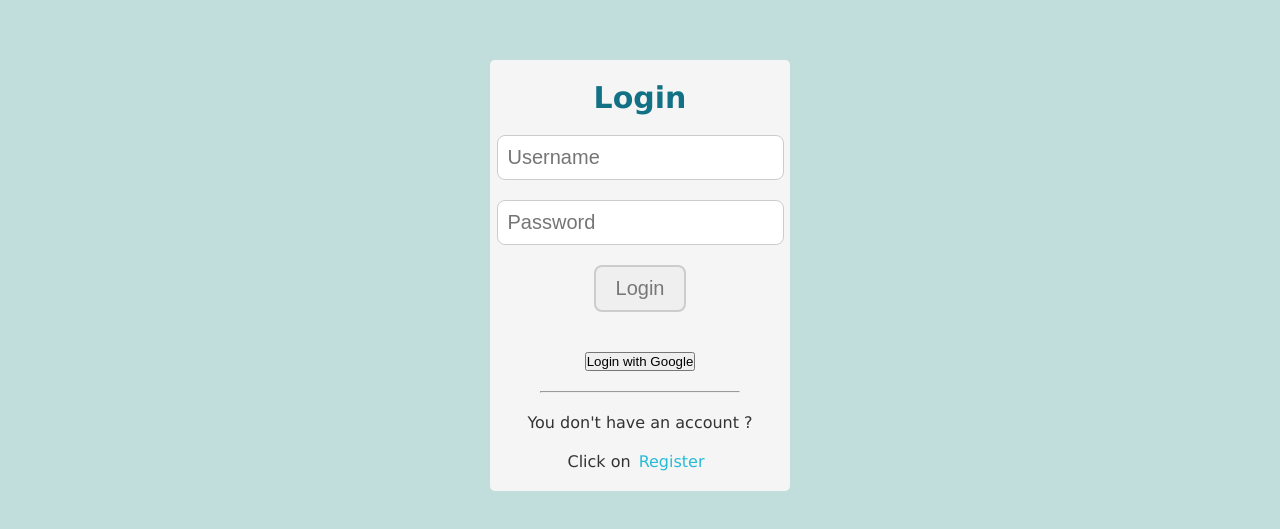
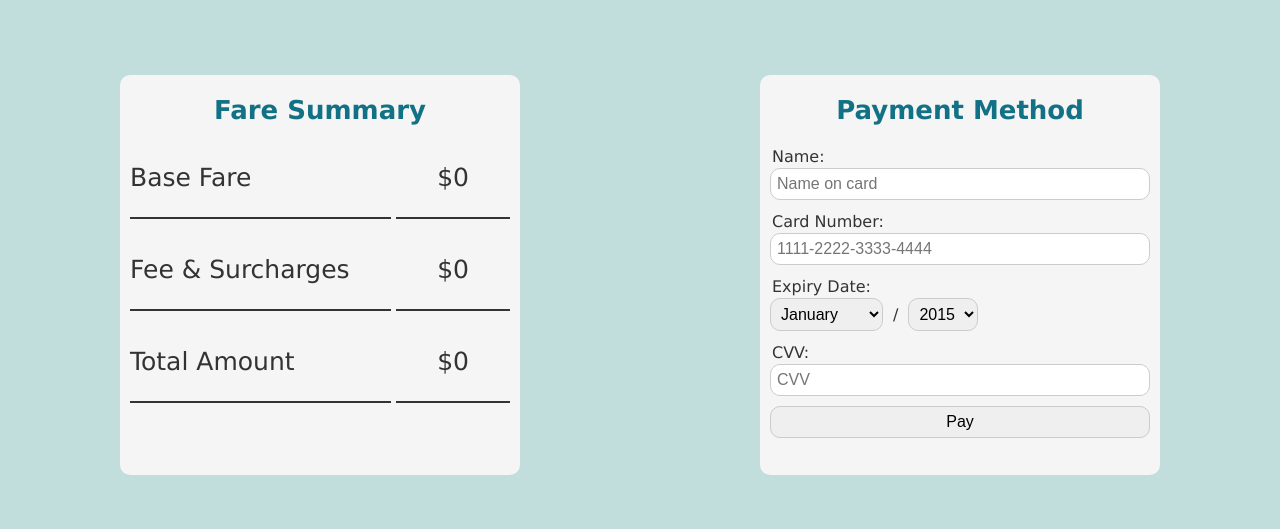
Before and after one commit to raviprakash1998/Airbus-Clone, a React (Vite) app: page /checkout in a window 1280 px wide. Before the commit this address led to /login. Shown: the part 125-654 px from the top of the page. Built offline with nearby package versions, Linux system fonts and the light colour scheme; no server answers; sample sign-in values are in the browser's storage.

Commit message:
add loading in style.css, add useEffect and required value in checkout.jsx,

```diff
--- a/src/Style.css
+++ b/src/Style.css
@@ -73,6 +73,16 @@
 .login-form-button:hover {
   background-color: #dedbdb;
 }
+.google-form-button {
+  background-color: #27bbd8;
+  padding: 6px 12px;
+  color: #fff;
+  font-size: 16px;
+}
+.google-form-button:hover {
+  background-color: #127184;
+  transition: ease-in-out 0.4s;
+}
 .hr {
   height: 1px;
   width: 200px;
@@ -133,6 +143,9 @@
 }
 /* ------------------------------All-Flights---------------------------------- */
 
+.loading {
+  text-align: center;
+}
 .flight-container {
   background-color: azure;
   margin-top: 20px;
--- a/src/components/AllFlights.jsx
+++ b/src/components/AllFlights.jsx
@@ -5,6 +5,7 @@ import { v4 as uuidv4 } from "uuid";
 import { useDispatch, useSelector } from "react-redux";
 import { useNavigate } from "react-router-dom";
 import { flightPrice } from "./SearchedData";
+import { toast } from "react-toastify";
 
 const AllFlights = () => {
   const [allFlights, setAllFlights] = useState([]);
@@ -63,9 +64,6 @@ const AllFlights = () => {
     dispatch(flightPrice(price));
 
     navigate("/checkout");
-    if (!localStorage.getItem("email")) {
-      toast.error("Error");
-    }
   };
 
   return (
@@ -74,7 +72,7 @@ const AllFlights = () => {
         {notAvailable ? (
           <h1>Flights are not available</h1>
         ) : loading ? (
-          <h1>Loading...</h1>
+          <h1 className="loading">Loading...</h1>
         ) : (
           allFlights.map((flight) => {
             return (
--- a/src/components/Login.jsx
+++ b/src/components/Login.jsx
@@ -7,12 +7,7 @@ import { UserLogin } from "./SearchedData";
 import { ToastContainer, toast } from "react-toastify";
 import "react-toastify/dist/ReactToastify.css";
 import { auth, googleProvider } from "../firebase";
-import {
-  createUserWithEmailAndPassword,
-  signInWithEmailAndPassword,
-  signInWithPopup,
-  signOut,
-} from "firebase/auth";
+import { signInWithEmailAndPassword, signInWithPopup } from "firebase/auth";
 
 const Login = ({ props }) => {
   const [email, setEmail] = useState("");
@@ -77,41 +72,6 @@ const Login = ({ props }) => {
     navigate("/register");
   };
 
-  // const handleSignIn = () => {
-  //   if (!email || !password) {
-  //     toast.error("Please fill the input fields!");
-  //   } else if (!email.includes("@")) {
-  //     toast.error("Please fill valid email id");
-  //   } else if (localStorage.getItem("email") === email) {
-  //     dispatch(UserLogin(true));
-  //     handleClose();
-  //     toast.success("Login successfully!", {
-  //       position: "top-right",
-  //       autoClose: 5000,
-  //       hideProgressBar: false,
-  //       closeOnClick: true,
-  //       pauseOnHover: true,
-  //       draggable: true,
-  //       progress: undefined,
-  //       theme: "light",
-  //     });
-  //     setTimeout(() => {
-  //       navigate("/");
-  //     }, 6000);
-  //   } else {
-  //     toast.error("User not found, please register", {
-  //       position: "top-right",
-  //       autoClose: 5000,
-  //       hideProgressBar: false,
-  //       closeOnClick: true,
-  //       pauseOnHover: true,
-  //       draggable: true,
-  //       progress: undefined,
-  //       theme: "light",
-  //     });
-  //   }
-  // };
-
   return (
     <div className="dd--flex--center dd--main--container--100vh">
       <div
@@ -142,7 +102,12 @@ const Login = ({ props }) => {
           Login
         </button>
         <ToastContainer />
-        <button onClick={googleLogin}>Login with Google</button>
+        <button
+          className="dd--outline--none dd--border-radius--8px dd--cursor--pointer google-form-button"
+          onClick={googleLogin}
+        >
+          Login with Google
+        </button>
         <hr className="hr" />
 
         <p>You don't have an account ?</p>
--- a/src/components/Register.jsx
+++ b/src/components/Register.jsx
@@ -34,9 +34,6 @@ const Register = () => {
           });
         }
       );
-      // localStorage.setItem("name", name);
-      // localStorage.setItem("email", email);
-      // localStorage.setItem("password", password);
 
       toast.success("Signed up successfully", {
         position: "top-right",
@@ -48,7 +45,7 @@ const Register = () => {
         progress: undefined,
         theme: "light",
       });
-      const user = setTimeout(() => {
+      setTimeout(() => {
         navigate("/login");
       }, 3000);
     } else {
--- a/src/pages/Checkout.jsx
+++ b/src/pages/Checkout.jsx
@@ -1,22 +1,27 @@
-import React, { useEffect } from "react";
+import React, { useEffect, useState } from "react";
 import "../Utils.css";
 import "../Style.css";
 import { useSelector } from "react-redux";
 import { useNavigate } from "react-router";
 import { ToastContainer, toast } from "react-toastify";
 import "react-toastify/dist/ReactToastify.css";
+import { auth } from "../firebase";
 
 const Checkout = () => {
+  const [nameOnCard, setNameOnCard] = useState();
+  const [numberOnCard, setNumberOnCard] = useState();
+  const [cvvOnCard, setCvvOnCard] = useState();
   const price = useSelector((state) => state.search.price);
   const navigate = useNavigate();
 
   useEffect(() => {
-    if (!localStorage.getItem("email")) {
+    if (!auth.currentUser) {
       navigate("/login");
     }
   }, []);
 
   const handlePay = () => {
+    if (nameOnCard && numberOnCard && cvvOnCard) {
       toast.success("Payment successful", {
         position: "top-center",
         autoClose: 3000,
@@ -27,10 +32,21 @@ const Checkout = () => {
         progress: undefined,
         theme: "light",
       });
-
       setTimeout(() => {
         navigate("/");
       }, 3000);
+    } else {
+      toast.error("Please fill all the fields", {
+        position: "top-right",
+        autoClose: 3000,
+        hideProgressBar: false,
+        closeOnClick: true,
+        pauseOnHover: true,
+        draggable: true,
+        progress: undefined,
+        theme: "light",
+      });
+    }
   };
 
   return (
@@ -67,6 +83,9 @@ const Checkout = () => {
             className="name dd--outline--none dd--border-radius--10px"
             id="name"
             placeholder="Name on card"
+            required
+            value={nameOnCard}
+            onChange={(e) => setNameOnCard(e.target.value)}
           />
           <label className="label" htmlFor="card">
             Card Number:
@@ -76,12 +95,18 @@ const Checkout = () => {
             className="payment-card dd--outline--none dd--border-radius--10px"
             id="card"
             placeholder="1111-2222-3333-4444"
+            required
+            value={numberOnCard}
+            onChange={(e) => setNumberOnCard(e.target.value)}
           />
           <label className="label" htmlFor="exp-card">
             Expiry Date:
           </label>
           <div id="exp-card">
-            <select className="expiry-date dd--outline--none dd--border-radius--10px">
+            <select
+              className="expiry-date dd--outline--none dd--border-radius--10px"
+              required
+            >
               <option>January</option>
               <option>February</option>
               <option>March</option>
@@ -96,7 +121,10 @@ const Checkout = () => {
               <option>December</option>
             </select>
             /
-            <select className="expiry-date dd--outline--none dd--border-radius--10px">
+            <select
+              className="expiry-date dd--outline--none dd--border-radius--10px"
+              required
+            >
               <option>2015</option>
               <option>2016</option>
               <option>2017</option>
@@ -124,6 +152,9 @@ const Checkout = () => {
             placeholder="CVV"
             min="100"
             max="999"
+            required
+            value={cvvOnCard}
+            onChange={(e) => setCvvOnCard(e.target.value)}
           />
 
           <button
```
Also changed, not shown: src/components/Navbar.jsx (+0 -7 lines). Lines whose indentation alone changed are shown as unchanged.
